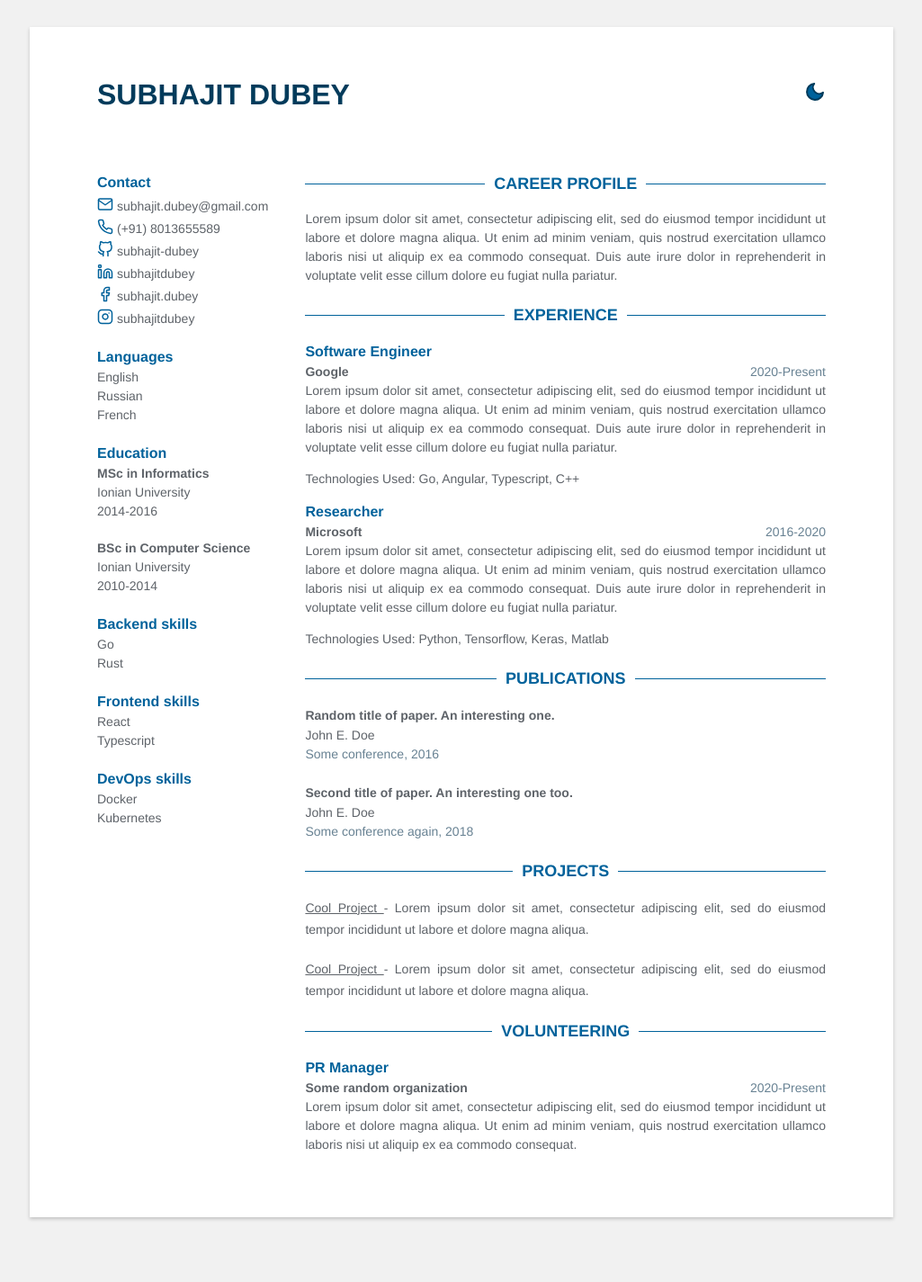
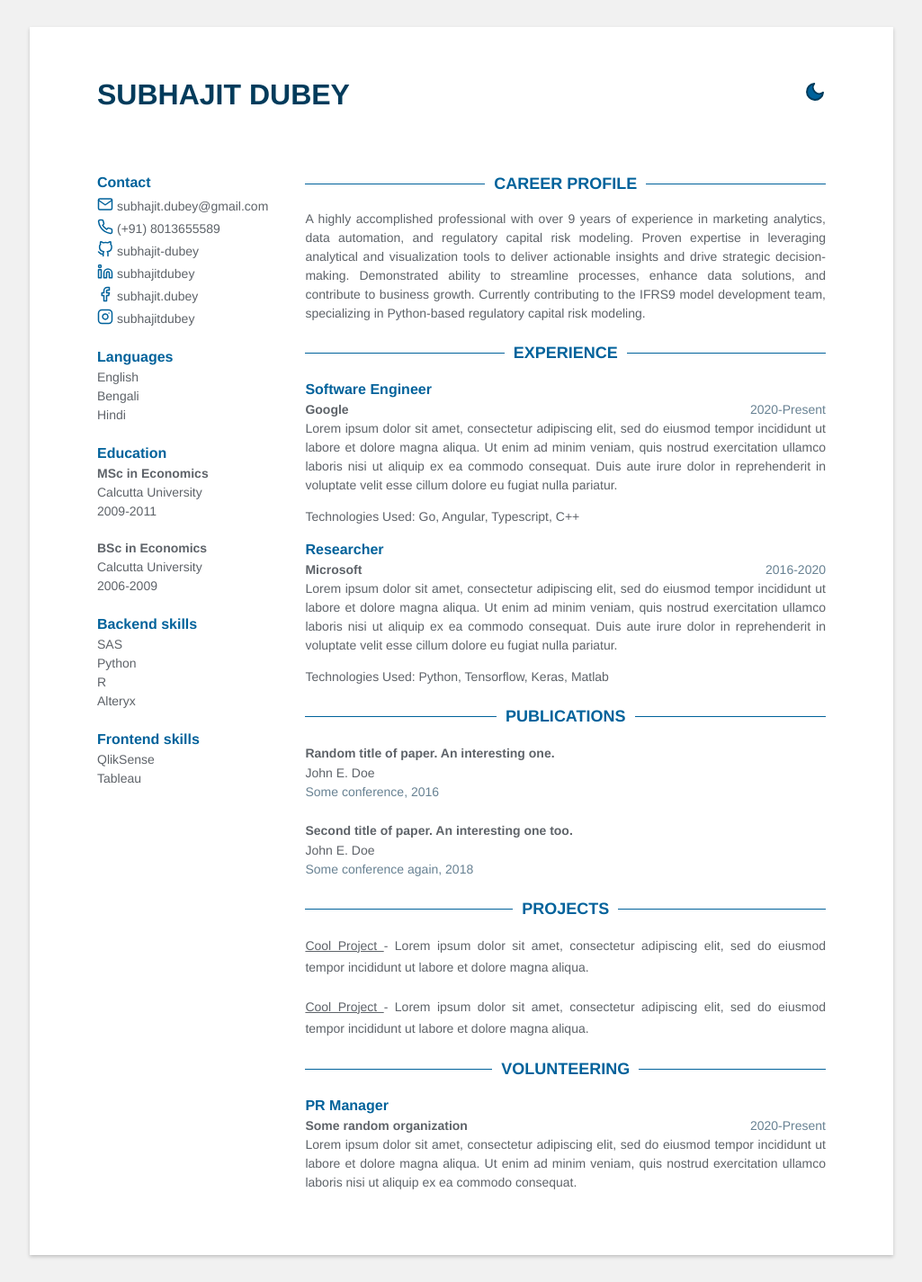
Before and after one commit to subhajit-dubey/cv_soft, a Jekyll site: the page built from index.html, in a window 1280 px wide. Shown: the whole page at 90% size, without its empty margins (127-1152 px from the left). Built offline with Jekyll 4.4.1, drawn with Linux system fonts in a browser that asks for light colours; before the commit the page ends 1383 px from its top, so only the background shows below that.

Commit message:
skills and education updated

```diff
--- a/_data/data.yml
+++ b/_data/data.yml
@@ -13,39 +13,40 @@ contact:
 
 languages:
   - idiom: English
-  - idiom: Russian
-  - idiom: French
+  - idiom: Bengali
+  - idiom: Hindi
 
 education:
-  - degree: MSc in Informatics
-    time: 2014-2016
-    university: Ionian University
+  - degree: MSc in Economics
+    time: 2009-2011
+    university: Calcutta University
 
-  - degree: BSc in Computer Science
-    time: 2010-2014
-    university: Ionian University
+  - degree: BSc in Economics
+    time: 2006-2009
+    university: Calcutta University
 
 skills:
   - category: Backend
     skill:
-      - Go
-      - Rust
+      - SAS
+      - Python
+      - R
+      - Alteryx
   - category: Frontend
     skill:
-      - React
-      - Typescript
-  - category: DevOps
-    skill:
-      - Docker
-      - Kubernetes
+      - QlikSense
+      - Tableau
+
 
 # Profile
 profile: |
-  Lorem ipsum dolor sit amet, consectetur adipiscing elit, sed do eiusmod
-  tempor incididunt ut labore et dolore magna aliqua. Ut enim ad minim veniam,
-  quis nostrud exercitation ullamco laboris nisi ut aliquip ex ea commodo consequat.
-  Duis aute irure dolor in reprehenderit in voluptate velit esse cillum dolore eu
-  fugiat nulla pariatur.
+  A highly accomplished professional with over 9 years of experience in marketing analytics,
+  data automation, and regulatory capital risk modeling. Proven expertise in leveraging
+  analytical and visualization tools to deliver actionable insights and drive strategic
+  decision-making. Demonstrated ability to streamline processes, enhance data solutions,
+  and contribute to business growth. Currently contributing to the IFRS9 model development
+  team, specializing in Python-based regulatory capital risk modeling.
+
 
 # Experience
 experience:
```
